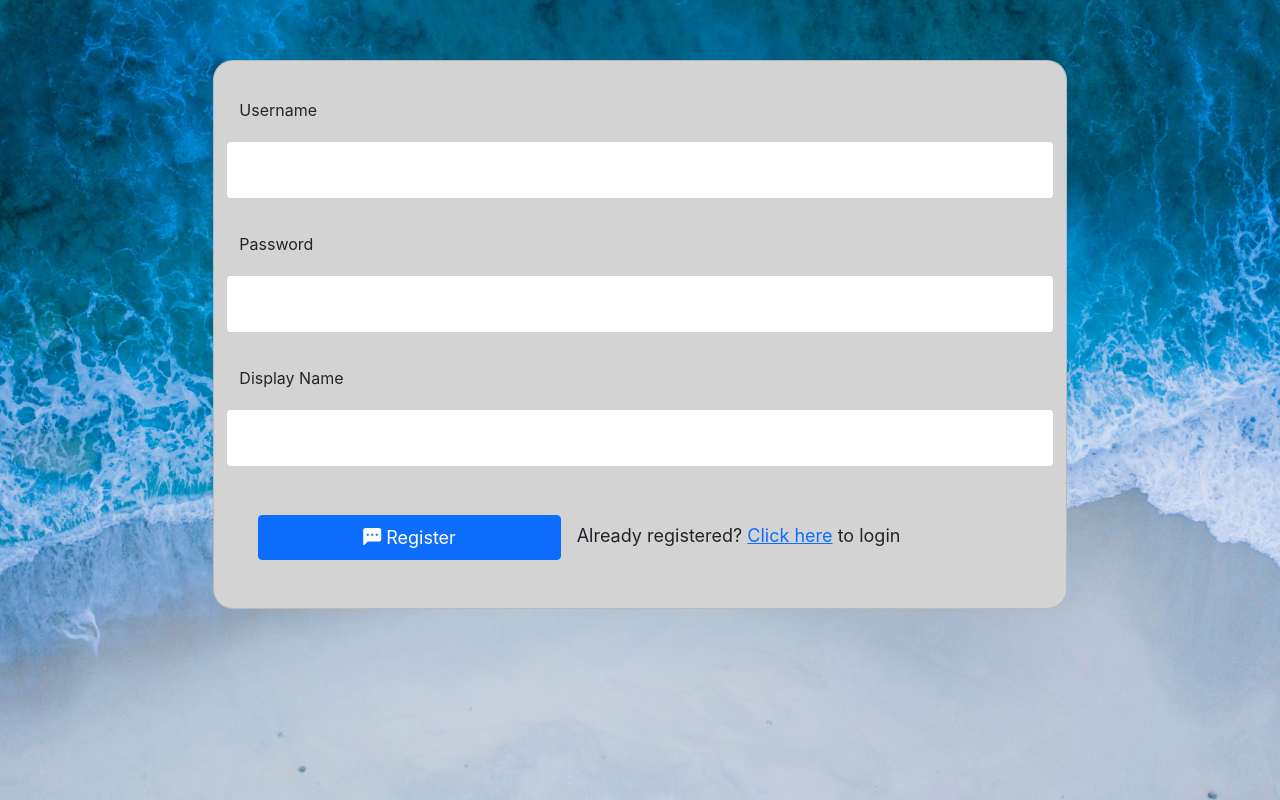
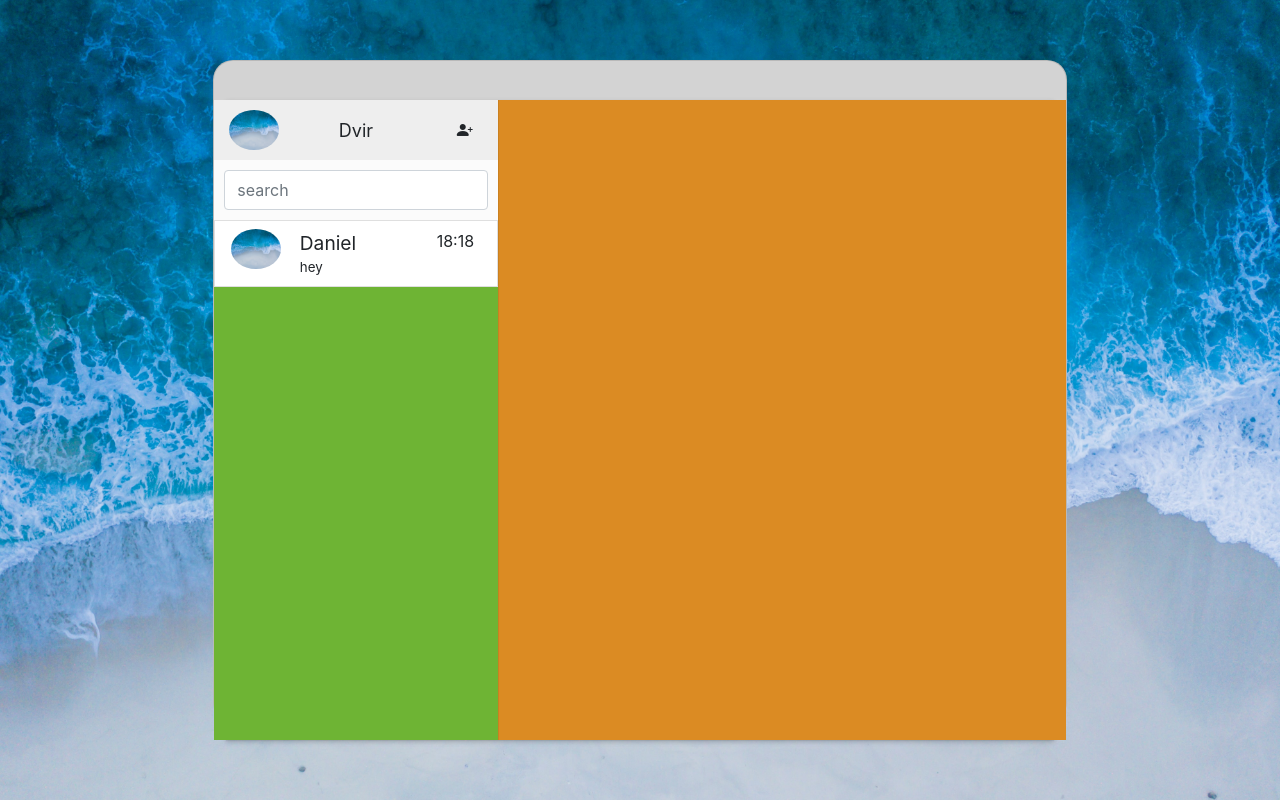
Before and after one commit to danielkarl888/WAppBIU, a React (Create React App) app: page / in a window 1280 px wide. Built offline with nearby package versions, Linux system fonts and the light colour scheme.

Commit message:
left first ver

```diff
--- a/src/App.js
+++ b/src/App.js
@@ -1,6 +1,7 @@
 import './App.css';
 import FormStartScreen from './FormStartScreen';
 
+import MainView from './ChatView/mainView';
 import LoginPage from './LoginPage';
 import {useState} from 'react';
 import UserNameInput from './Inputs/UserNameInput';
--- /dev/null
+++ b/src/ChatView/Left/LeftChat.css
@@ -0,0 +1,80 @@
+.top-heading{
+    position: relative;
+    margin: auto;
+    padding: 0;
+    box-shadow: 0 1px 1px 0 rgba(0, 0, 0, .06), 0 2px 5px 0 rgba(0, 0, 0, .2);
+      background-color: rgb(171, 204, 53);
+    }
+    .user-img{
+      position: relative;
+      height: 100%;
+
+    }
+    .addConIcon{
+      position: relative;
+      height: 100%;
+    }
+
+    .heading {
+      padding: 10px 16px 10px 15px;
+      margin: 0;
+      height: 60px;
+      width: 100%;
+      background-color: #eee;
+      z-index: 1000;
+      align-items: center;
+    }
+
+    .heading-avatar {
+      padding: 0;
+      cursor: pointer;
+
+    }
+
+    .heading-avatar-icon{
+      border-radius: 50%;
+      height: 40px;
+      width: 40px;
+    }
+    .avatar {
+      vertical-align: middle;
+      width: 50px;
+      height: 50px;
+      border-radius: 50%;
+      height: 100%;
+    }
+    .heading-compose {
+      padding: 0;
+    }
+    .headingUsername {
+      padding: 0 !important;
+      font-size: large;
+      cursor: pointer;
+    }
+    .searchBox {
+        padding: 0 !important;
+        margin: 0 !important;
+        height: 60px;
+        width: 100%;
+      }
+
+      .searchBox-inner {
+        height: 100%;
+        width: 100%;
+        padding: 10px !important;
+        background-color: #fbfbfb;
+      }
+
+      .list-group-item{
+        align-items: center;
+        cursor: pointer;
+      }
+      .list-group-item:hover{
+        background-color: #f2f2f2;
+      }
+      .sideBar-name{
+          font-size: larger;
+      }
+      .last-messege{
+          font-size: smaller;
+      }
--- /dev/null
+++ b/src/ChatView/Left/LeftChat.js
@@ -0,0 +1,17 @@
+import TopHeadingLeft from "./TopHeadingLeft";
+import SearchBox from "./SearchBox";
+import Contact from "./contact";
+import './LeftChat.css';
+
+function LeftChat() {
+    return (
+      <div className="container-left">
+<TopHeadingLeft />
+<SearchBox />
+<Contact />
+      </div>
+
+    );
+  }
+
+  export default LeftChat;
--- /dev/null
+++ b/src/ChatView/Left/SearchBox.js
@@ -0,0 +1,11 @@
+function SearchBox() {
+    return (
+        <div class="row searchBox">
+                <div class="col-lg-12 input-group mb-2 p-3 searchBox-inner">
+                    <input type="text" class="form-control" placeholder="search" aria-label="Example text with button addon" aria-describedby="button-addon1"></input>
+                </div>
+        </div>
+
+    );
+}
+export default SearchBox;
--- /dev/null
+++ b/src/ChatView/Left/TopHeadingLeft.js
@@ -0,0 +1,22 @@
+function TopHeadingLeft() {
+    return (
+
+        <div class="row heading">
+            <div class="col-sm-2 col-xs-2 heading-avatar">
+                <div class="heading-avatar-icon">
+                    <img src="bg-1.jpg" alt="Avatar" class="avatar"></img>
+                </div>
+            </div>
+            <div className="col-sm-8 headingUsername">
+                <span class="name-meta" style={{ marginLeft: "40%" }}>Dvir
+                </span>
+            </div>
+            <div class="col-sm-2 col-xs-2 heading-compose">
+                <i class="bi bi-person-plus-fill" aria-hidden="true" style={{ marginLeft: "40%" }}></i>
+
+            </div>
+        </div>
+
+    );
+}
+export default TopHeadingLeft;
--- /dev/null
+++ b/src/ChatView/Left/contact.js
@@ -0,0 +1,32 @@
+
+function Contact() {
+    return (
+        <li class="list-group-item">
+            <div class="row sideBar-body">
+                <div class="col-sm-3 col-xs-3 sideBar-avatar">
+                    <div class="heading-avatar-icon">
+                        <img src="bg-1.jpg" alt="Avatar" class="avatar"></img>
+                    </div>
+                </div>
+                <div class="col-sm-6 col-xs-9 sideBar-main">
+                    <div class="row mid-con">
+
+                        <div class="row col-xs-8 sideBar-name">
+                            <span class="name-meta ">Daniel
+                            </span>
+                        </div>
+                        <div class="row col-xs-4 pull-right last-messege">
+                            <span class="time-meta pull-right">hey
+                            </span>
+                        </div>
+                    </div>
+                </div>
+                <div class="col-sm-3 col-xs-9 sideBar-time"><span class="time-meta pull-right">18:18
+                </span>
+                </div>
+            </div>
+        </li>
+    );
+}
+
+export default Contact;
--- a/src/ChatView/RightChat.js
+++ b/src/ChatView/RightChat.js
@@ -1,7 +1,8 @@
 import './mainView.css';
 function RightChat() {
     return (
-<div>
+        <div className="container-right">
+
 </div>
 
     );
--- a/src/ChatView/mainView.css
+++ b/src/ChatView/mainView.css
@@ -1,3 +1,4 @@
+
 
 .chat {
   position: relative;
@@ -27,20 +28,3 @@
     /*overflow-y: auto;*/
     background-color: rgb(219, 139, 35);
   }
-  .top-heading{
-  position: relative;
-  margin: auto;
-  padding: 0;
-  box-shadow: 0 1px 1px 0 rgba(0, 0, 0, .06), 0 2px 5px 0 rgba(0, 0, 0, .2);
-    background-color: rgb(171, 204, 53);
-  }
-  .user-img{
-    position: relative;
-    height: 100%;
-
-  }
-  .add-con-icon{
-    position: relative;
-    height: 100%;
-
-  }
--- a/src/ChatView/mainView.js
+++ b/src/ChatView/mainView.js
@@ -1,5 +1,5 @@
 import './mainView.css';
-import LeftChat from './LeftChat';
+import LeftChat from './Left/LeftChat';
 import RightChat from './RightChat';
 
 function MainView() {
--- a/src/FormStartScreen.js
+++ b/src/FormStartScreen.js
@@ -3,11 +3,12 @@ import UserNameInput from './Inputs/UserNameInput';
 import React from 'react';
 import {useState} from 'react';
 import RegisterPage from './RegisterPage';
+import MainView from './ChatView/mainView';
 function FormStartScreen () {
 
         return (
           <form className="col card mt-2" id="conncectCard">
-          <RegisterPage/>
+          <MainView/>
           </form>
         );
 }
```
Also changed, not shown: src/ChatView/LeftChat.js (deleted, +0 -16 lines), src/ChatView/Right/RightChat.css (added).
